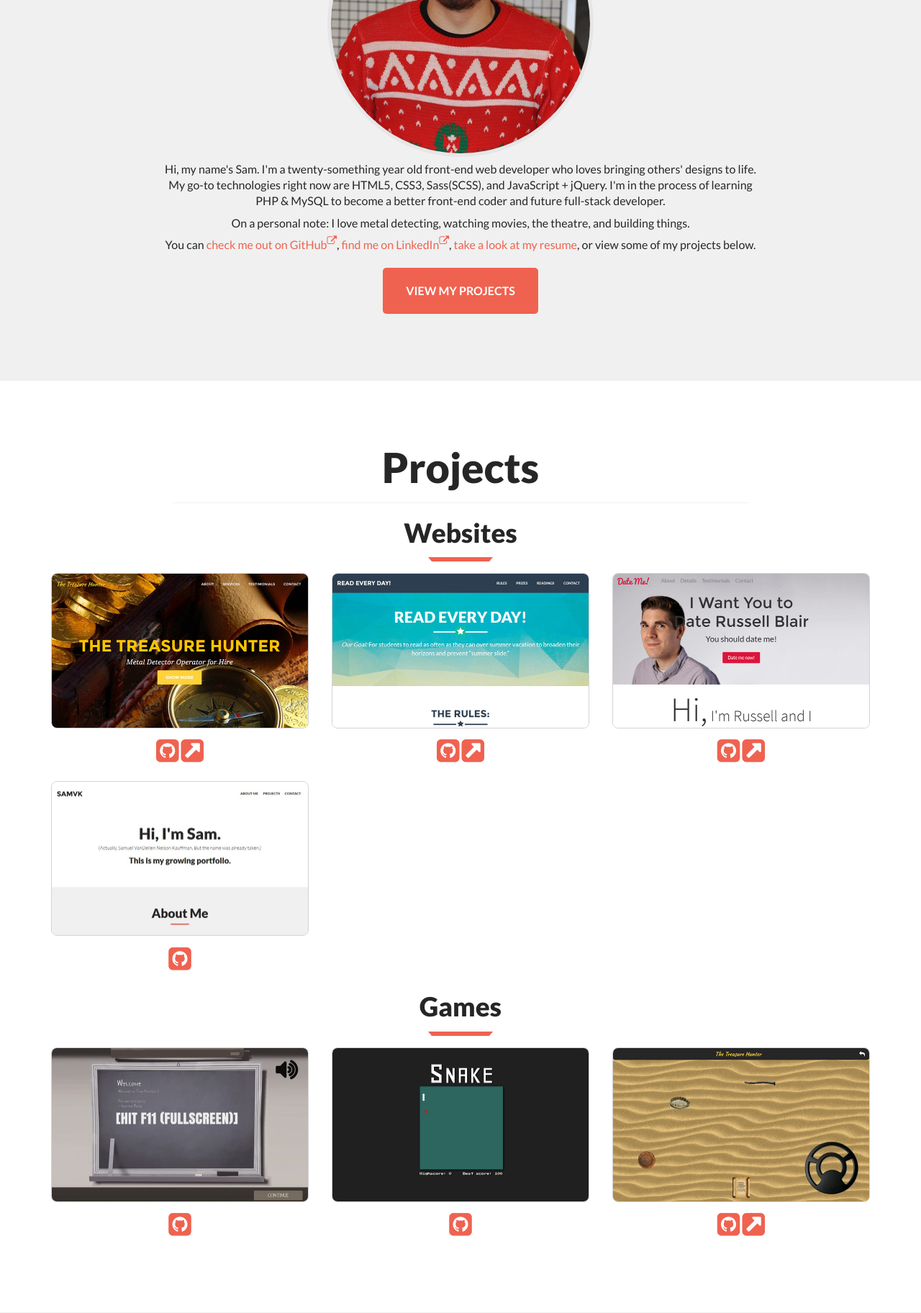
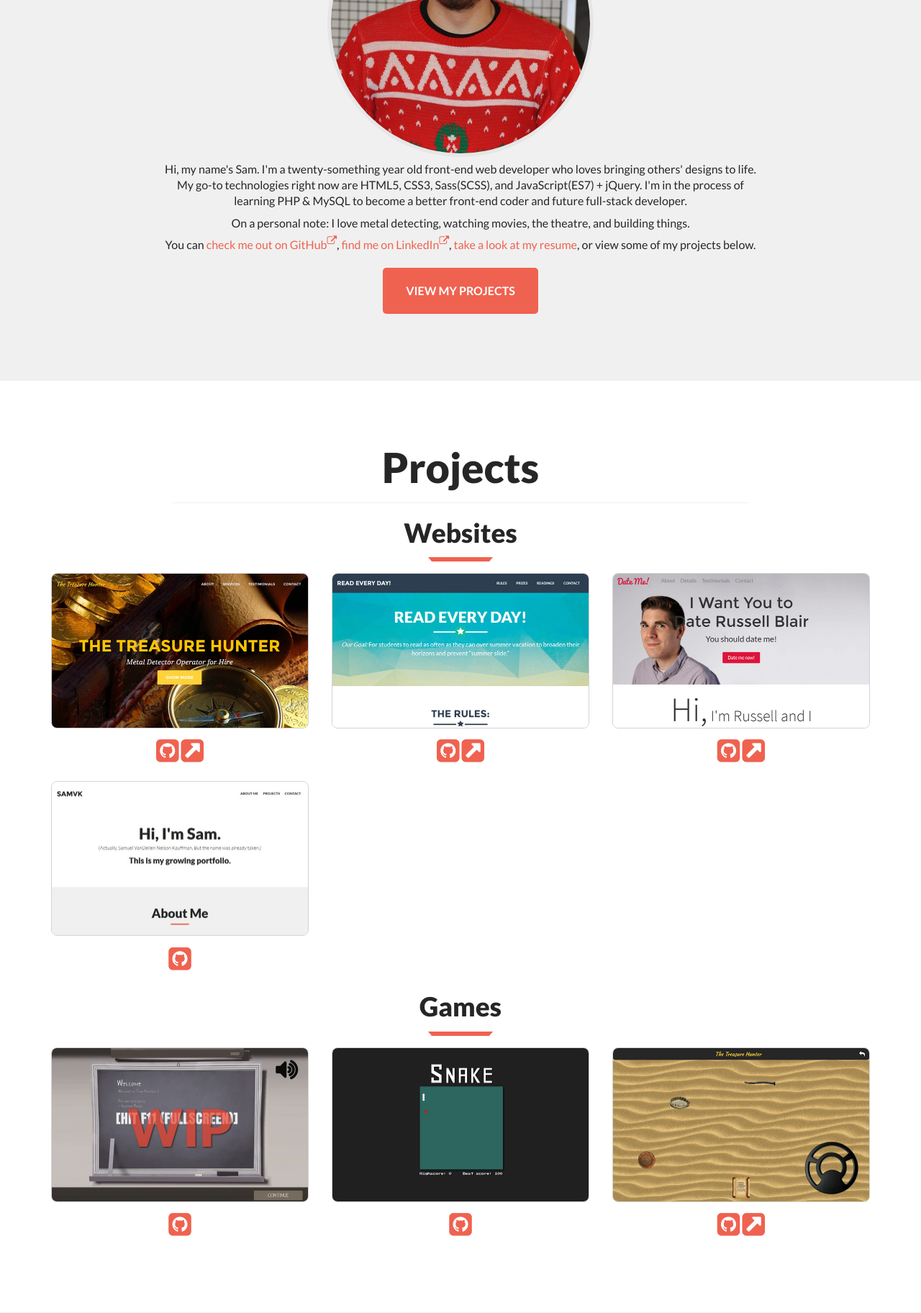
Before and after one commit to samvk/samvk, a PHP site: page / in a window 1280 px wide. Shown: the part 828-2652 px from the top of the page at 72% size. Run offline with PHP 8.4, Linux system fonts and the light colour scheme; some libraries are stand-ins or nearby versions.

Commit message:
resume update

```diff
--- a/css/style.css
+++ b/css/style.css
@@ -956,11 +956,11 @@ html {
   }
 }
 
-.h1, h1 {
+.h1, h1, .project__wip {
   font-size: 4.5em;
 }
 @media screen and (max-width: 767px) {
-  .h1, h1 {
+  .h1, h1, .project__wip {
     font-size: 3.6em;
   }
 }
@@ -1145,7 +1145,7 @@ sub {
   text-align: left;
 }
 
-.text-center, .h1, h1, .h2, h2, .contact-card__icon, .h3, h3, .nav__hamburger, .project__icon, .social__links, .h4, h4, .h5, h5, .nav__logo, .project__audio-warning, .h6, h6, .header__sub-title, .project__button, .footer__copyright {
+.text-center, .h1, h1, .project__wip, .h2, h2, .contact-card__icon, .h3, h3, .nav__hamburger, .project__icon, .social__links, .h4, h4, .h5, h5, .nav__logo, .project__audio-warning, .h6, h6, .header__sub-title, .project__button, .footer__copyright {
   text-align: center;
 }
 
@@ -1372,7 +1372,7 @@ body {
   color: #262626;
 }
 
-.h1, h1, .h2, h2, .contact-card__icon, .h3, h3, .nav__hamburger, .project__icon, .social__links, .h4, h4, .h5, h5, .nav__logo, .project__audio-warning, .h6, h6, .header__sub-title, .project__button, .footer__copyright {
+.h1, h1, .project__wip, .h2, h2, .contact-card__icon, .h3, h3, .nav__hamburger, .project__icon, .social__links, .h4, h4, .h5, h5, .nav__logo, .project__audio-warning, .h6, h6, .header__sub-title, .project__button, .footer__copyright {
   font-weight: 900;
 }
 
@@ -1614,6 +1614,16 @@ header {
   opacity: 0;
 }
 
+.project__wip {
+  color: #EC412C;
+  text-shadow: 1px 1px 2px #0B0B0B;
+  opacity: 0.7;
+  top: 50%;
+  left: 50%;
+  position: absolute;
+  transform: translate(-50%, -50%);
+}
+
 .project__audio-warning {
   color: #0B0B0B;
   position: absolute;
--- a/index.php
+++ b/index.php
@@ -59,9 +59,9 @@
             <div class="col-md-9 center center-content">
                 <img class="circle about__headshot" src="img/headshot.png" alt="headshot">
 
-				<p>Hi, my name's Sam. I'm a twenty-something year old front-end web developer who loves bringing others' designs to life. My go-to technologies right now are HTML5, CSS3, Sass(SCSS), and JavaScript + jQuery.  I'm in the process of learning PHP &amp; MySQL to become a better front-end coder and future full-stack developer.</p>
+				<p>Hi, my name's Sam. I'm a twenty-something year old front-end web developer who loves bringing others' designs to life. My go-to technologies right now are HTML5, CSS3, Sass(SCSS), and JavaScript(ES7) + jQuery.  I'm in the process of learning PHP &amp; MySQL to become a better front-end coder and future full-stack developer.</p>
 				<p>On a personal note: I love metal detecting, watching movies, the theatre, and building things.</p>
-                <p>You can <a href="https://github.com/samvk" target="_blank">check me out on GitHub<sup><span class="fa fa-external-link"></span></sup></a>, <a href="https://linkedin.com/in/sam-kauffman-111b18ba" target="_blank">find me on LinkedIn<sup><span class="fa fa-external-link"></span></sup></a>, <a href="docs/SamKauffman_Resume.pdf" target="_blank">take a look at my resume</a>, or view some of my projects below.</p>
+                <p>You can <a href="https://github.com/samvk" target="_blank">check me out on GitHub<sup><span class="fa fa-external-link"></span></sup></a>, <a href="https://linkedin.com/in/samvk" target="_blank">find me on LinkedIn<sup><span class="fa fa-external-link"></span></sup></a>, <a href="docs/SamKauffman_Resume.pdf" target="_blank">take a look at my resume</a>, or view some of my projects below.</p>
 
 				<a class="autoscroll button" href="#projects">View my projects</a>
             </div>
@@ -139,6 +139,7 @@
 					<a class="project__link" href="http://teamfortress2.samvk.com" target="_blank">
                         <p class="project__button">See Project &rarr;</p>
                         <img class="project__pic" src="img/projects/teamfortress2.png" alt="teamfortress2.samvk.com">
+                        <p class="project__wip">WIP</p>
                         <span class="fa fa-volume-up project__audio-warning"></span>
                     </a>
                     <ul class="list--inline-block center-content">
@@ -189,7 +190,7 @@
                     <div class="contact-card">
                         <span class="fa fa-fw fa-map-marker contact-card__icon"></span>
                         <p class="contact-card__text">
-                            101 Four Mile Road,<br>
+                            101 Four Mile Road<br>
                             West Hartford, CT<br>
                             06107
                         </p>
@@ -250,7 +251,7 @@
 
 		<ul class="list--inline-block list--no-spacing social__links">
 			<li><a href="https://github.com/samvk" target="_blank" title="GitHub"><span class="fa fa-fw fa-github"></span></a></li>
-			<li><a href="https://linkedin.com/in/sam-kauffman-111b18ba" target="_blank" title="LinkedIn"><span class="fa fa-fw fa-linkedin"></span></a></li>
+            <li><a href="https://linkedin.com/in/samvk" target="_blank" title="LinkedIn"><span class="fa fa-fw fa-linkedin"></span></a></li>
 			<li><a href="docs/SamKauffman_Resume.pdf" target="_blank" title="My resume"><span class="fa fa-fw fa-file-text-o"></span></a></li>
 			<li><a href="mailto:hello@samvk.com" target="_blank" title="Email me"><span class="fa fa-fw fa-envelope"></span></a></li>
 		</ul>
```
Also changed, not shown: sass/custom/modules/projects.scss (+15 -0 lines), 2 other files.
